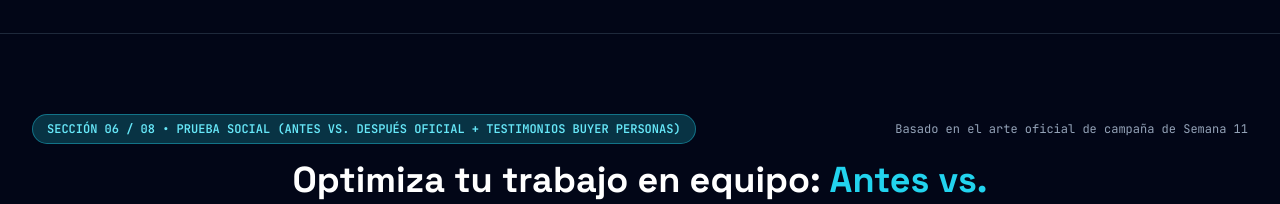
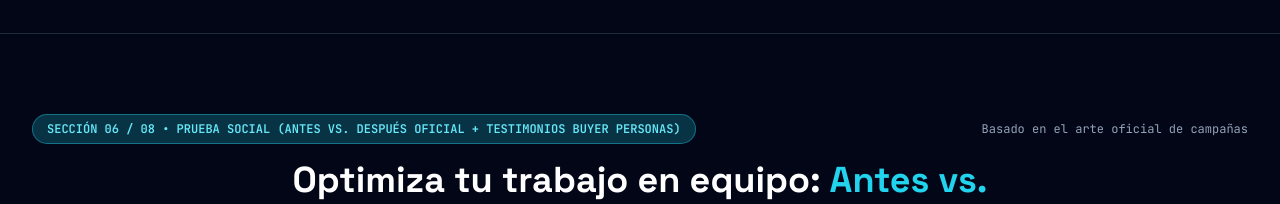
Before and after one commit to robert5003/Laboratorio1.github.io, a plain HTML site: page index.html in a window 1280 px wide. Shown: the part 7440-7644 px from the top of the page. Drawn offline with nearby package versions, Linux system fonts and the light colour scheme.

Commit message:
Lo arregle

```diff
--- a/index.html
+++ b/index.html
@@ -1285,7 +1285,7 @@
                     <span class="inline-flex items-center gap-2 px-3.5 py-1.5 rounded-full text-xs font-code font-semibold bg-cyan-950 text-cyan-300 border border-cyan-400/40">
                         SECCIÓN 06 / 08 • PRUEBA SOCIAL (ANTES VS. DESPUÉS OFICIAL + TESTIMONIOS BUYER PERSONAS)
                     </span>
-                    <span class="text-xs font-code text-slate-400">Basado en el arte oficial de campaña de Semana 11</span>
+                    <span class="text-xs font-code text-slate-400">Basado en el arte oficial de campañas</span>
                 </div>
 
                 <div class="text-center max-w-3xl mx-auto mb-14">
```
